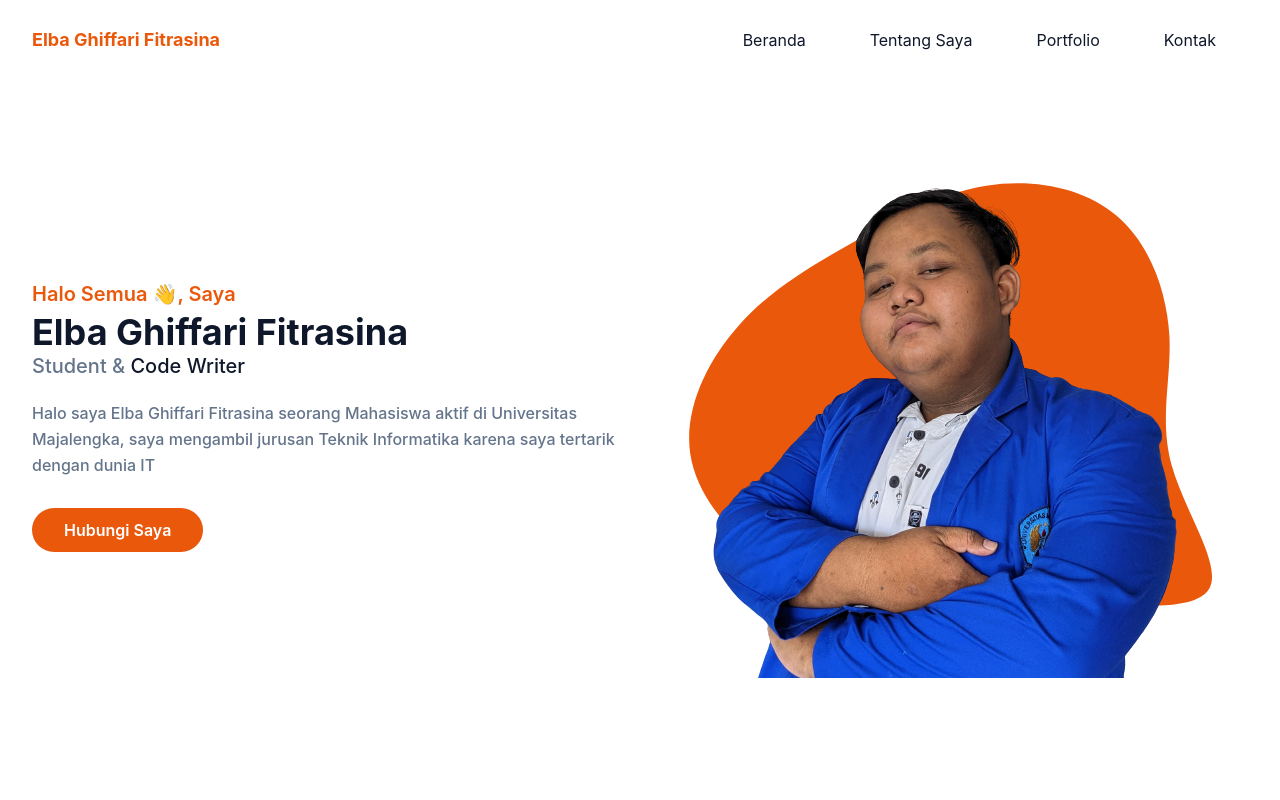
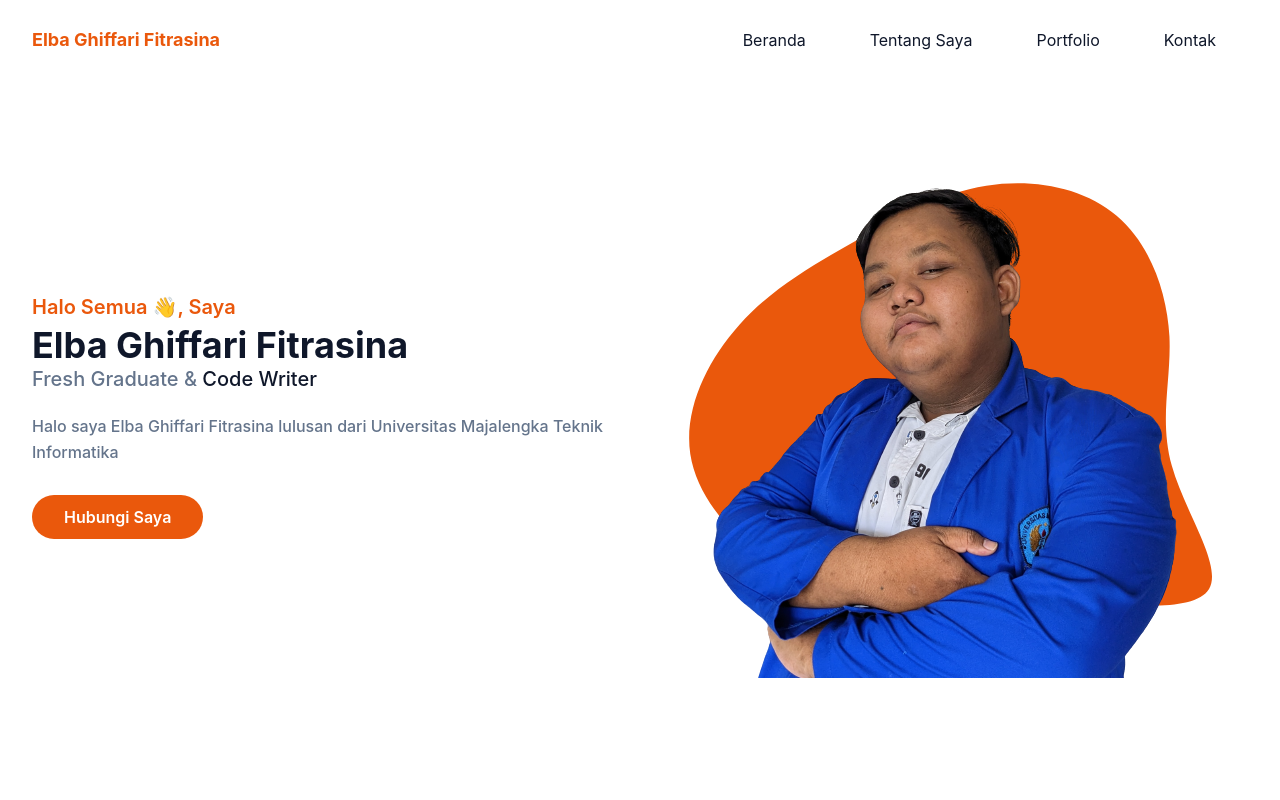
Before and after one commit to Elghiffari28/Portfolio, a website: page index.html in a window 1280 px wide. Shown: the top 800 px of the page. Drawn offline with Linux system fonts and the light colour scheme.

Commit message:
ini portfolio

```diff
--- a/index.html
+++ b/index.html
@@ -54,8 +54,8 @@
           <!-- Bio Start -->
           <div class="w-full self-center px-4 lg:w-1/2">
             <h1 class="text-base font-semibold text-primary md:text-xl">Halo Semua 👋, Saya <span class="block font-bold text-dark text-4xl mt-1">Elba Ghiffari Fitrasina</span></h1>
-            <h2 class="font-medium text-secondary text-lg mb-5 lg:text-xl">Student & <span class="text-dark">Code Writer</span></h2>
-            <p class="font-medium text-secondary mb-10 leading-relaxed">Halo saya Elba Ghiffari Fitrasina seorang Mahasiswa aktif di Universitas Majalengka, saya mengambil jurusan Teknik Informatika karena saya tertarik dengan dunia IT</p>
+            <h2 class="font-medium text-secondary text-lg mb-5 lg:text-xl">Fresh Graduate & <span class="text-dark">Code Writer</span></h2>
+            <p class="font-medium text-secondary mb-10 leading-relaxed">Halo saya Elba Ghiffari Fitrasina lulusan dari Universitas Majalengka Teknik Informatika</p>
 
             <a href="https://www.linkedin.com/in/elba-ghiffari-fitrasina-a08027248/" class="text-base font-semibold text-white bg-primary px-8 py-3 rounded-full hover:shadow-lg hover:opacity-80 transition duration-300 ease-in-out">Hubungi Saya</a>
           </div>
```
